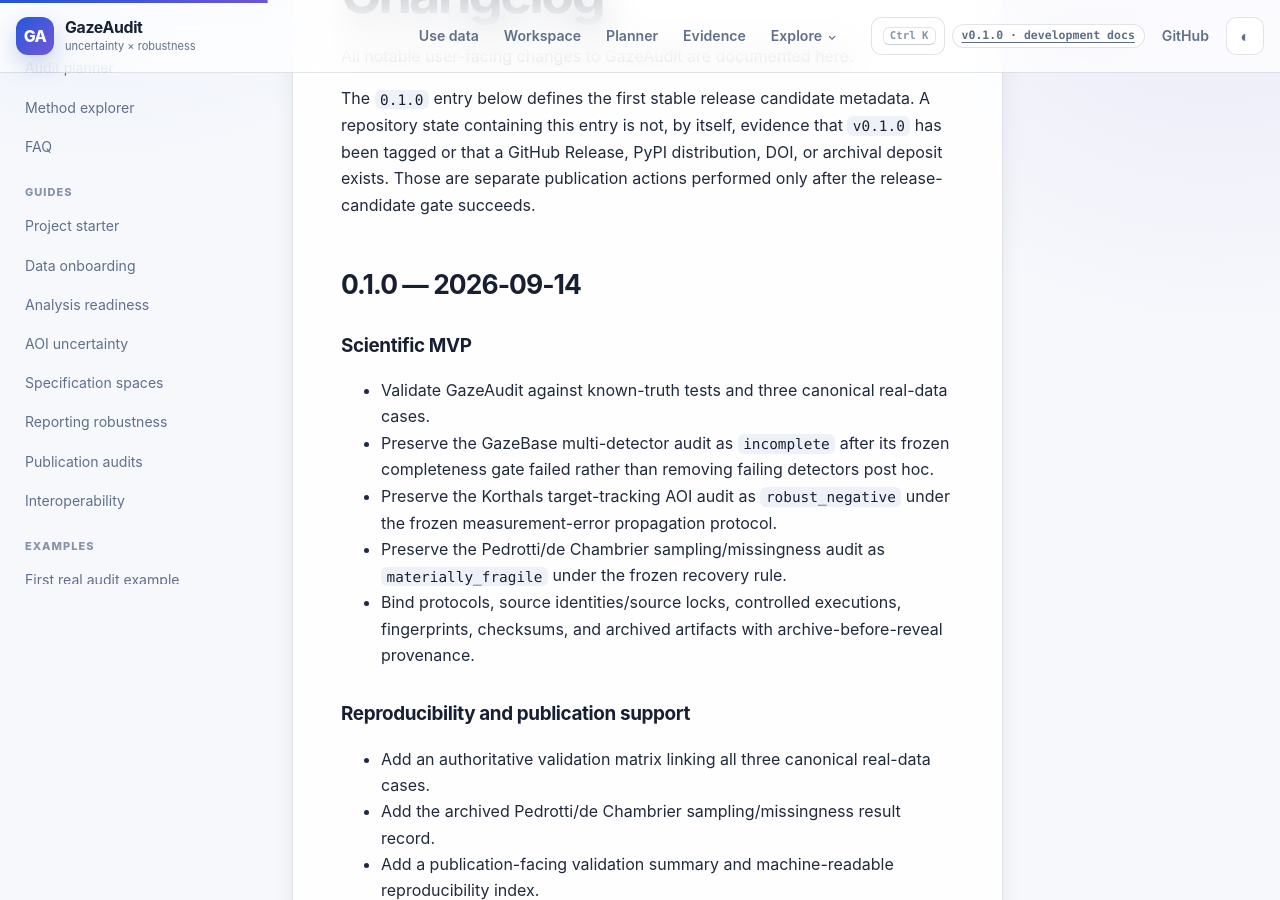
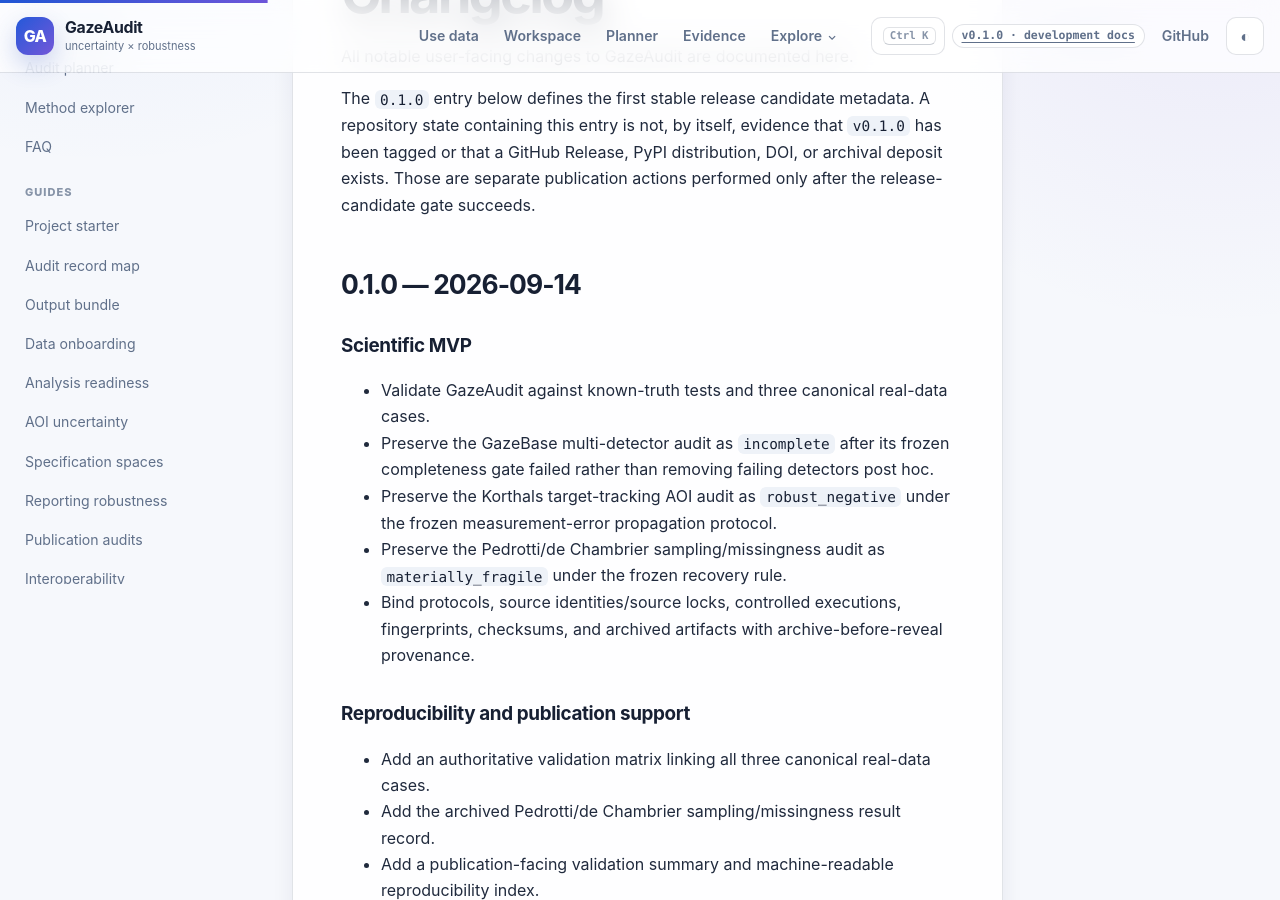
Before and after one commit to stefanosbalaskas/GazeAudit, a Jekyll site: the page built from CHANGELOG.md, in a window 1280 px wide and 900 px high, scrolled down 313 px. Built offline with Jekyll 4.4.1, drawn with Linux system fonts in a browser that asks for light colours; our own code applies the rules of GitHub Pages for plain Markdown files.

Commit message:
docs: surface practical audit guides in persistent navigation

```diff
--- a/_layouts/default.html
+++ b/_layouts/default.html
@@ -74,6 +74,7 @@
               <span>Apply</span>
               <a href="{{ '/docs/workflows/' | relative_url }}">Workflows</a>
               <a href="{{ '/docs/articles/' | relative_url }}">Articles</a>
+              <a href="{{ '/docs/guides/audit-record-map/' | relative_url }}">Audit record map</a>
               <a href="{{ '/docs/guides/audit-output-bundle/' | relative_url }}">Output bundle</a>
             </div>
             <div class="nav-explore-group">
@@ -118,6 +119,7 @@
           <span>Apply</span>
           <a href="{{ '/docs/workflows/' | relative_url }}">Workflows</a>
           <a href="{{ '/docs/articles/' | relative_url }}">Articles</a>
+          <a href="{{ '/docs/guides/audit-record-map/' | relative_url }}">Audit record map</a>
           <a href="{{ '/docs/guides/audit-output-bundle/' | relative_url }}">Output bundle</a>
         </div>
         <div class="mobile-nav-group">
@@ -155,6 +157,8 @@
 
             <p class="nav-label">Guides</p>
             <a href="{{ '/docs/guides/project-starter/' | relative_url }}">Project starter</a>
+            <a href="{{ '/docs/guides/audit-record-map/' | relative_url }}">Audit record map</a>
+            <a href="{{ '/docs/guides/audit-output-bundle/' | relative_url }}">Output bundle</a>
             <a href="{{ '/docs/guides/data-onboarding/' | relative_url }}">Data onboarding</a>
             <a href="{{ '/docs/guides/analysis-readiness/' | relative_url }}">Analysis readiness</a>
             <a href="{{ '/docs/guides/aoi-uncertainty/' | relative_url }}">AOI uncertainty</a>
```
